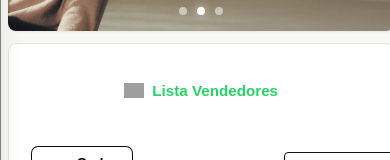
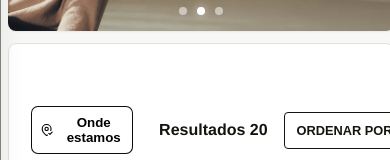
Before and after one commit to reemias/roupas-online-, a React (Vite) app: page / in a window 390 px wide. Shown: the part 189-349 px from the top of the page. Built offline with nearby package versions, Linux system fonts and the light colour scheme; grey boxes are pictures that could not be loaded.

Commit message:
none button vendedor mobile

```diff
--- a/src/Pages/Home/Home.module.css
+++ b/src/Pages/Home/Home.module.css
@@ -881,11 +881,7 @@
     font-size: 1rem;
   }
   .VendedoresButton button {
-    width: 100%;
-    justify-content: center;
-    padding: 2px;
-    height: 40px;
-    font-size: 0.95rem;
+    display: none;
   }
   .DropDown_Vendedores {
     right: auto;
```
